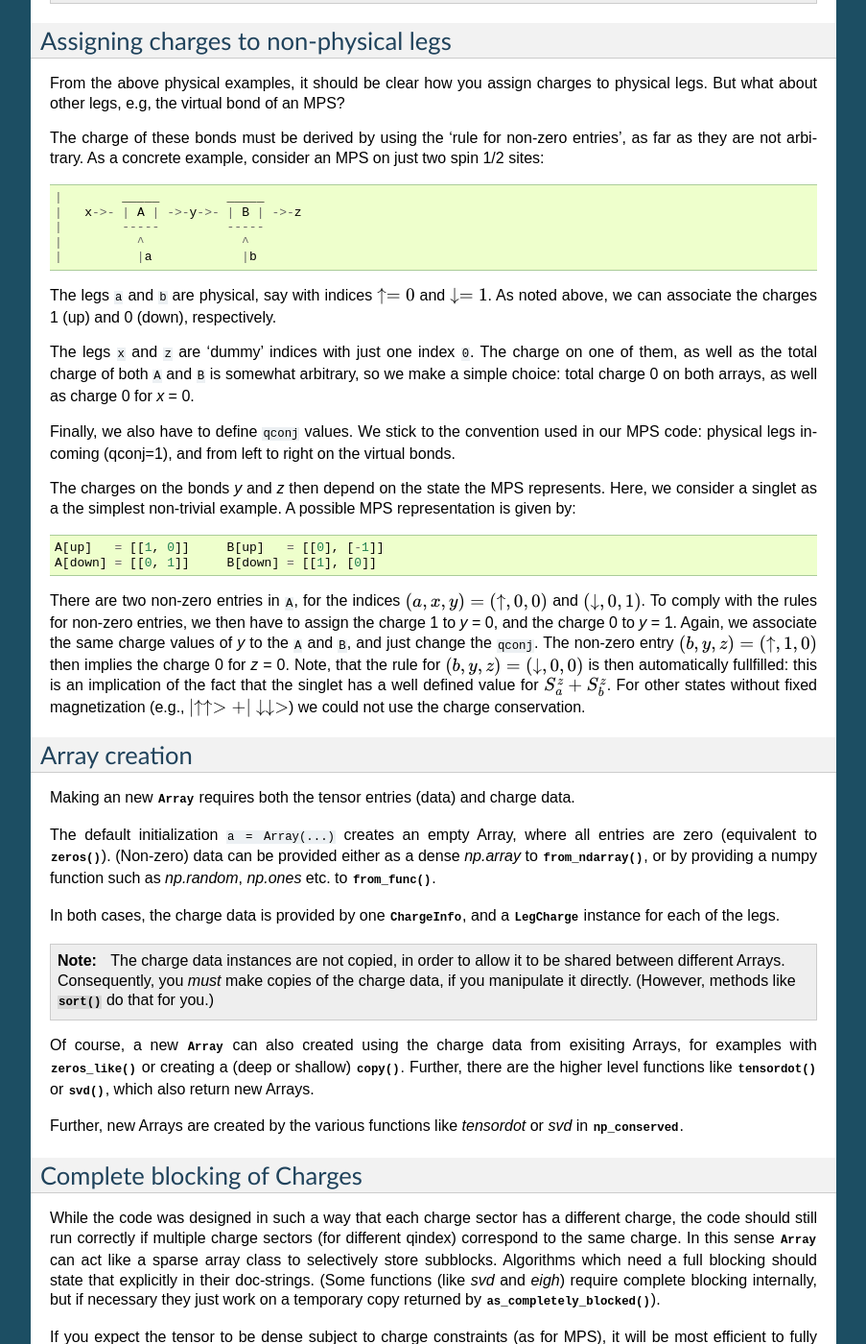
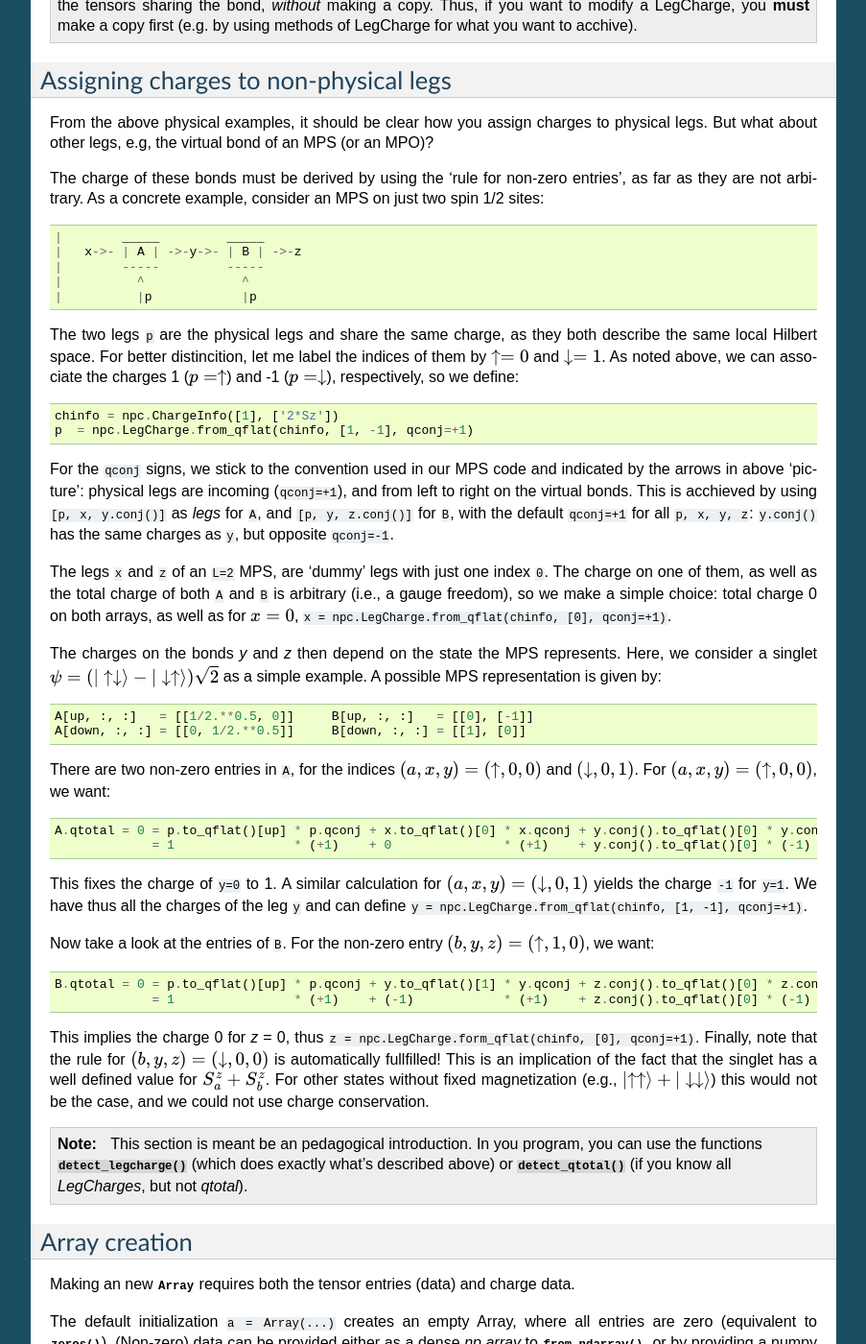
Before and after one commit to tenpy/tenpy, a Sphinx documentation site: the page built from doc/IntroNpc.rst, in a window 1280 px wide and 1400 px high, scrolled down 4344 px. Shown: the whole window at 96% size, without its empty margins (198-1101 px from the left). Built offline with Sphinx 7.4.7, drawn with Linux system fonts in a browser that asks for light colours; some of the changed text lies outside the part shown.

Commit message:
updated doc/IntroNpc

```diff
--- a/doc/IntroNpc.rst
+++ b/doc/IntroNpc.rst
@@ -175,14 +175,11 @@
 Let ``a.to_qflat()[ia]`` denote the charge(s) of index ``ia`` for leg ``a``, and similar for other legs.
 
 In addition, the LegCharge has a flag :attr:`~tenpy.linalg.charges.LegCharge.qconj`. This flag **qconj** is only a sign,
-saved as +1 or -1, specifying whether the charges point inward (+1, default) or outward (-1) of the tensor.
+saved as +1 or -1, specifying whether the charges point 'inward' (+1, default) or 'outward' (-1) of the tensor.
 
-Then, the **total charge** of a single entry ``T[ia, ib, ic, ...]`` of the tensor is defined as::
+Then, the **total charge of an entry** ``T[ia, ib, ic, ...]`` of the tensor is defined as::
 
    qtotal[ia, ib, ic, ...] = a.to_qflat()[ia] * a.qconj + b.to_qflat()[ib] * b.qconj + c.to_qflat()[ic] * c.qconj + ...  modulo qmod
-
-In case of multiple charges, ``qnumber`` > 1, this equation holds for each of the different charges individually with the
-corresponding ``qmod`` of the charge.
 
 The rule which entries of the a :class:`~tenpy.linalg.np_conserved.Array` can be non-zero
 (i.e., are 'compatible' with the charges), is then very simple:
@@ -190,9 +187,15 @@
 .. topic :: Rule for non-zero entries
 
     An entry ``ia, ib, ic, ...`` of a :class:`~tenpy.linalg.np_conserved.Array` can only be non-zero,
-    if ``qtotal[ia, ib, ic, ...]`` matches the :attr:`~tenpy.linalg.np_conserved.qtotal` attribute of the class.
+    if ``qtotal[ia, ib, ic, ...]`` matches the *unique* :attr:`~tenpy.linalg.np_conserved.qtotal` attribute of the class.
 
-Again, this must hold for each of the charges seperately in the case ``qnumber`` > 1.
+In other words, there is a *single* **total charge** ``.qtotal`` attribute of a :class:`~tenpy.linalg.np_conserved.Array`.
+All indices ``ia, ib, ic, ...`` for which the above defined ``qtotal[ia, ib, ic, ...]`` matches this `total charge`,
+are said to be **compatible with the charges** and can be non-zero.
+All other indices are **incompatible with the charges** and must be zero.
+
+In case of multiple charges, `qnumber` > 1, is a straigth-forward generalization:
+an entry can only be non-zero if it is `compatible` with each of the defined charges.
 
 
 The pesky qconj - contraction as an example
@@ -212,8 +215,8 @@
 if there is an ``ib`` such that both ``A[ia,ib]`` and ``B[ib,ic]`` are non-zero, i.e., both of the following equations are
 fullfilled::
 
-    A.qtotal == A.legs[0].to_qflat()[ia] A.legs[0].qconj + A.legs[1].to_qflat()[ib] A.legs[1].qconj  modulo qmod
-    B.qtotal == B.legs[0].to_qflat()[ib] B.legs[0].qconj + B.legs[1].to_qflat()[ic] B.legs[1].qconj  modulo qmod
+    A.qtotal == A.legs[0].to_qflat()[ia] * A.legs[0].qconj + A.legs[1].to_qflat()[ib] * A.legs[1].qconj  modulo qmod
+    B.qtotal == B.legs[0].to_qflat()[ib] * B.legs[0].qconj + B.legs[1].to_qflat()[ic] * B.legs[1].qconj  modulo qmod
 
 (``A.legs[0]`` is the :class:`~tenpy.linalg.charges.LegCharge` saving the charges of the first leg (with index ``ia``) of `A`.)
 
@@ -244,7 +247,7 @@
 Assigning charges to non-physical legs
 --------------------------------------
 From the above physical examples, it should be clear how you assign charges to physical legs.
-But what about other legs, e.g, the virtual bond of an MPS?
+But what about other legs, e.g, the virtual bond of an MPS (or an MPO)?
 
 The charge of these bonds must be derived by using the 'rule for non-zero entries', as far as they are not arbitrary.
 As a concrete example, consider an MPS on just two spin 1/2 sites::
@@ -253,34 +256,60 @@
     |   x->- | A | ->-y->- | B | ->-z
     |        -----         -----
     |          ^             ^
-    |          |a            |b
+    |          |p            |p
 
-The legs ``a`` and ``b`` are physical, say with indices :math:`\uparrow = 0` and :math:`\downarrow = 1`.
-As noted above, we can associate the charges 1 (up) and 0 (down), respectively.
+The two legs ``p`` are the physical legs and share the same charge, as they both describe the same local Hilbert space.
+For better distincition, let me label the indices of them by :math:`\uparrow=0` and :math:`\downarrow=1`.
+As noted above, we can associate the charges 1 (:math:`p=\uparrow`) and -1 (:math:`p=\downarrow`), respectively, so we define::
 
-The legs ``x`` and ``z`` are 'dummy' indices with just one index ``0``.
-The charge on one of them, as well as the total charge of both ``A`` and ``B`` is somewhat arbitrary, so we make a simple choice:
-total charge 0 on both arrays, as well as charge 0 for `x` = 0.
+    chinfo = npc.ChargeInfo([1], ['2*Sz'])
+    p  = npc.LegCharge.from_qflat(chinfo, [1, -1], qconj=+1)
 
-Finally, we also have to define ``qconj`` values. We stick to the convention used in our MPS code: physical
-legs incoming (qconj=1), and from left to right on the virtual bonds.
+For the ``qconj`` signs, we stick to the convention used in our MPS code and indicated by the
+arrows in above 'picture': physical legs are incoming (``qconj=+1``), and from left to right on the virtual bonds.
+This is acchieved by using ``[p, x, y.conj()]`` as `legs` for ``A``, and ``[p, y, z.conj()]`` for ``B``, with the
+default ``qconj=+1`` for all ``p, x, y, z``: ``y.conj()`` has the same charges as ``y``, but opposite ``qconj=-1``.
+
+The legs ``x`` and ``z`` of an ``L=2`` MPS, are 'dummy' legs with just one index ``0``.
+The charge on one of them, as well as the total charge of both ``A`` and ``B`` is arbitrary (i.e., a gauge freedom),
+so we make a simple choice: total charge 0 on both arrays, as well as for :math:`x=0`,
+``x = npc.LegCharge.from_qflat(chinfo, [0], qconj=+1)``.
 
 The charges on the bonds `y` and `z` then depend on the state the MPS represents.
-Here, we consider a singlet as a the simplest non-trivial example.
-A possible MPS representation is given by::
+Here, we consider a singlet :math:`\psi = (|\uparrow \downarrow\rangle  - |\downarrow \uparrow\rangle)\sqrt{2}`
+as a simple example. A possible MPS representation is given by::
 
-    A[up]   = [[1, 0]]     B[up]   = [[0], [-1]]
-    A[down] = [[0, 1]]     B[down] = [[1], [0]]
+    A[up, :, :]   = [[1/2.**0.5, 0]]     B[up, :, :]   = [[0], [-1]]
+    A[down, :, :] = [[0, 1/2.**0.5]]     B[down, :, :] = [[1], [0]]
 
 There are two non-zero entries in ``A``, for the indices :math:`(a, x, y) = (\uparrow, 0, 0)` and :math:`(\downarrow, 0, 1)`.
-To comply with the rules for non-zero entries, we then have to assign the charge 1 to `y` = 0, and the charge 0 to `y` = 1.
-Again, we associate the same charge values of `y` to the ``A`` and ``B``, and just change the ``qconj``.
-The non-zero entry :math:`(b, y, z) = (\uparrow, 1, 0)` then implies the charge 0 for `z` = 0.
-Note, that the rule for :math:`(b, y, z) = (\downarrow, 0, 0)` is then automatically fullfilled:
-this is an implication of the fact that the singlet has a well defined value for :math:`S^z_a + S^z_b`.
-For other states without fixed magnetization (e.g., :math:`|\uparrow \uparrow> + |\downarrow \downarrow>`)
-we could not use the charge conservation.
+For :math:`(a, x, y) = (\uparrow, 0, 0)`, we want::
 
+    A.qtotal = 0 = p.to_qflat()[up] * p.qconj + x.to_qflat()[0] * x.qconj + y.conj().to_qflat()[0] * y.conj().qconj
+                 = 1                * (+1)    + 0               * (+1)    + y.conj().to_qflat()[0] * (-1)
+
+This fixes the charge of ``y=0`` to 1.
+A similar calculation for :math:`(a, x, y) = (\downarrow, 0, 1)` yields the charge ``-1`` for ``y=1``.
+We have thus all the charges of the leg ``y`` and can define ``y = npc.LegCharge.from_qflat(chinfo, [1, -1], qconj=+1)``.
+
+Now take a look at the entries of ``B``.
+For the non-zero entry :math:`(b, y, z) = (\uparrow, 1, 0)`, we want::
+
+    B.qtotal = 0 = p.to_qflat()[up] * p.qconj + y.to_qflat()[1] * y.qconj + z.conj().to_qflat()[0] * z.conj().qconj
+                 = 1                * (+1)    + (-1)            * (+1)    + z.conj().to_qflat()[0] * (-1)
+
+This implies the charge 0 for `z` = 0, thus ``z = npc.LegCharge.form_qflat(chinfo, [0], qconj=+1)``.
+Finally, note that the rule for :math:`(b, y, z) = (\downarrow, 0, 0)` is automatically fullfilled!
+This is an implication of the fact that the singlet has a well defined value for :math:`S^z_a + S^z_b`.
+For other states without fixed magnetization (e.g., :math:`|\uparrow \uparrow\rangle + |\downarrow \downarrow\rangle`)
+this would not be the case, and we could not use charge conservation.
+
+
+.. note ::
+
+    This section is meant be an pedagogical introduction. In you program, you can use the functions
+    :func:`~tenpy.linalg.np_conserved.detect_legcharge` (which does exactly what's described above) or
+    :func:`~tenpy.linalg.np_conserved.detect_qtotal` (if you know all `LegCharges`, but not `qtotal`).
 
 Array creation
 --------------
--- a/doc/reference/tenpy.models.rst
+++ b/doc/reference/tenpy.models.rst
@@ -6,9 +6,9 @@
 
 .. toctree::
 
-   tenpy.models.XXZ_chain
    tenpy.models.lattice
    tenpy.models.model
+   tenpy.models.xxz_chain
 
 Module contents
 ---------------
--- a/doc/reference/tenpy.models.XXZ_chain.rst
+++ b/doc/reference/tenpy.models.xxz_chain.rst
@@ -1,7 +1,7 @@
-tenpy.models.XXZ_chain module
+tenpy.models.xxz_chain module
 =============================
 
-.. automodule:: tenpy.models.XXZ_chain
+.. automodule:: tenpy.models.xxz_chain
     :members:
     :undoc-members:
     :show-inheritance:
--- a/doc/userguide.rst
+++ b/doc/userguide.rst
@@ -17,7 +17,7 @@
     The necessary files for the reference in `doc/reference` can be auto-generated/updated with ``make src2html``.
 tenpy
     The actual source code of the library.
-    Every subfolder contains an ``__init__.py`` file containing a summary what the modules in it are good for.
+    Every subfolder contains an ``__init__.py`` file with a summary what the modules in it are good for.
     (This file is also necessary to mark the folder as part of the python package.
     Consequently, other subfolders of the git repo should not include a ``__init__.py`` file.)
 examples
```
